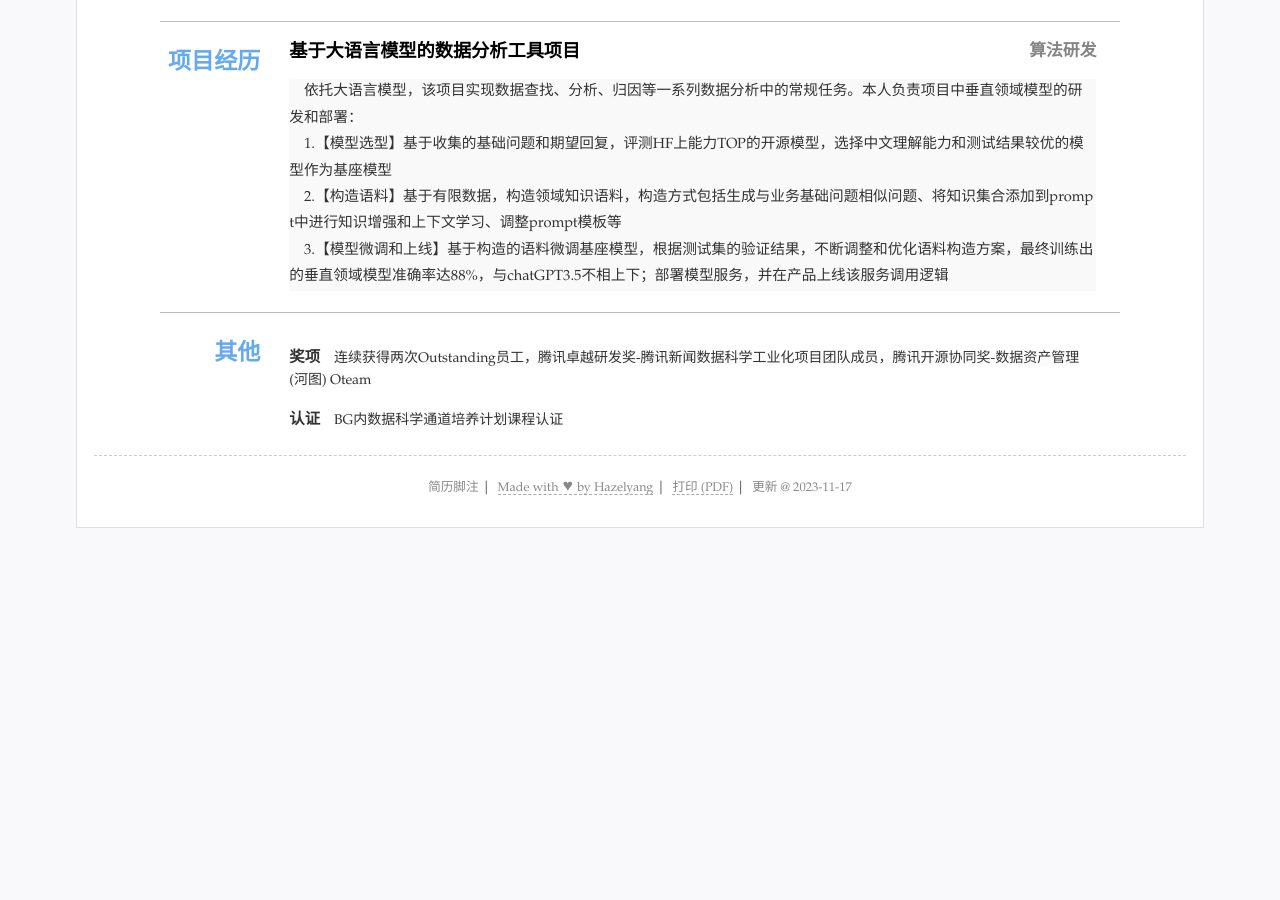
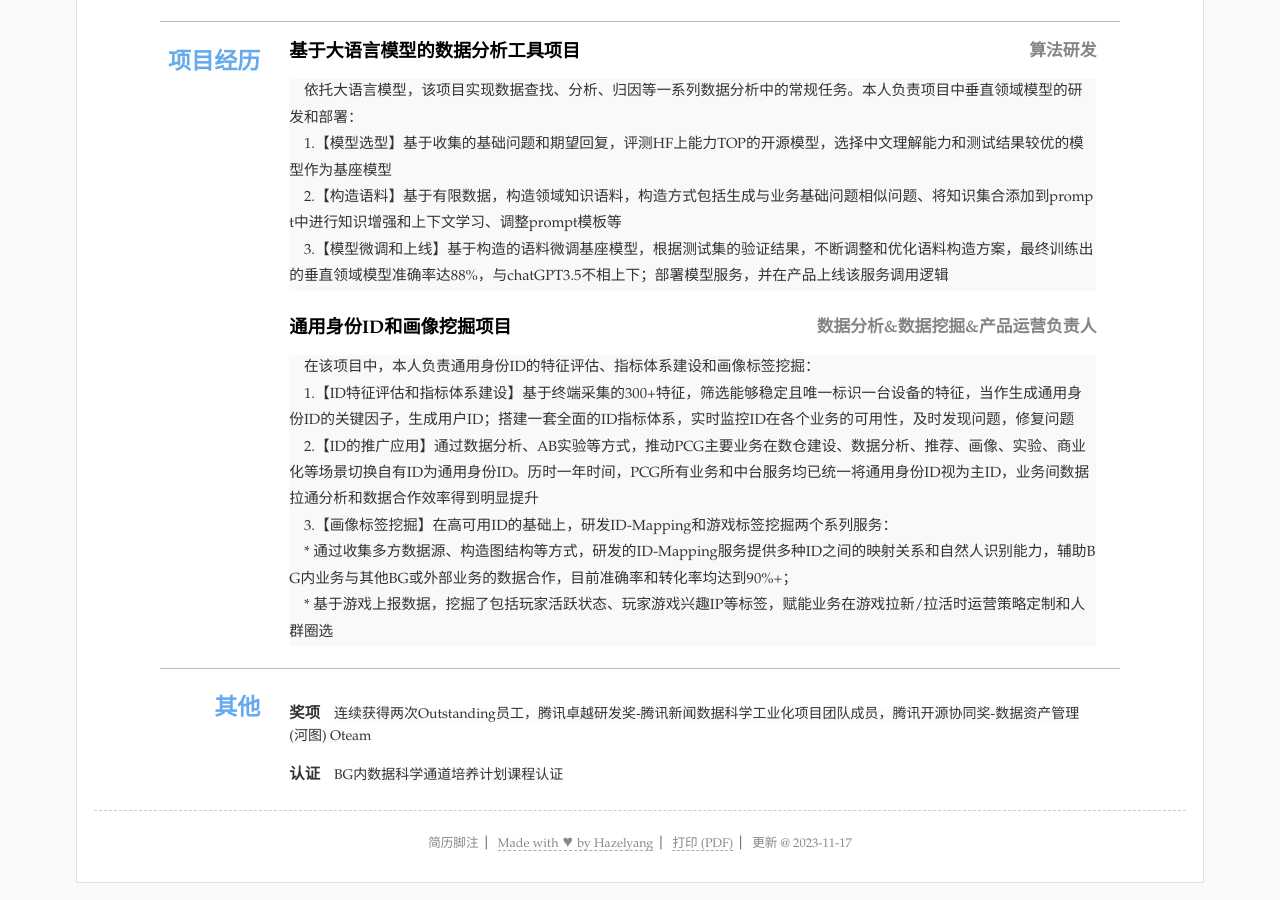
Before and after one commit to wenruity/resume1, a Jekyll site: the page built from index.html, in a window 1280 px wide and 900 px high, scrolled down 1111 px. Built offline with Jekyll 4.4.1, drawn with Linux system fonts in a browser that asks for light colours; before the commit the page ends 1656 px from its top, so only the background shows below that.

Commit message:
Update resume.yml

```diff
--- a/_data/resume.yml
+++ b/_data/resume.yml
@@ -127,20 +127,20 @@ main: #简历主要内容，
 
     sub: 算法研发
 
-#   - title: 通用身份ID和画像挖掘项目
-#     duration:
-#     # tags:
-#     # - Hive
-#     # - Spark
-#     # - 数据分析
-#     # - 数据开发
-#     detail: 在该项目中，本人负责通用身份ID的特征评估、指标体系建设和画像标签挖掘： <br>  &nbsp &nbsp
-#     【ID特征评估和指标体系建设】基于终端采集的300+特征，筛选能够稳定且唯一标识一台设备的特征，当作生成通用身份ID的关键因子，生成用户ID；搭建一套全面的ID指标体系，实时监控ID在各个业务的可用性，及时发现问题，修复问题 <br>  &nbsp &nbsp
-#     【ID的推广应用】通过数据分析、AB实验等方式，推动PCG主要业务在数仓建设、数据分析、推荐、画像、实验、商业化等场景切换自有ID为通用身份ID。历时一年时间，PCG所有业务和中台服务均已统一将通用身份ID视为主ID，业务间数据拉通分析和数据合作效率得到明显提升 <br>  &nbsp &nbsp
-#     【画像标签挖掘】在高可用ID的基础上，研发ID-Mapping和游戏标签挖掘两个系列服务： <br>  &nbsp &nbsp
-#     通过收集多方数据源、构造图结构等方式，研发的ID-Mapping服务提供多种ID之间的映射关系和自然人识别能力，辅助BG内业务与其他BG或外部业务的数据合作，目前准确率和转化率均达到90%+； <br>  &nbsp &nbsp
-#     基于游戏上报数据，挖掘了包括玩家活跃状态、玩家游戏兴趣IP等标签，赋能业务在游戏拉新/拉活时运营策略定制和人群圈选
-#     sub: 数据分析&数据挖掘&产品运营负责人
+  - title: 通用身份ID和画像挖掘项目
+    duration:
+    # tags:
+    # - Hive
+    # - Spark
+    # - 数据分析
+    # - 数据开发
+    detail: 在该项目中，本人负责通用身份ID的特征评估、指标体系建设和画像标签挖掘： <br>  &nbsp &nbsp
+            1.【ID特征评估和指标体系建设】基于终端采集的300+特征，筛选能够稳定且唯一标识一台设备的特征，当作生成通用身份ID的关键因子，生成用户ID；搭建一套全面的ID指标体系，实时监控ID在各个业务的可用性，及时发现问题，修复问题 <br>  &nbsp &nbsp
+            2.【ID的推广应用】通过数据分析、AB实验等方式，推动PCG主要业务在数仓建设、数据分析、推荐、画像、实验、商业化等场景切换自有ID为通用身份ID。历时一年时间，PCG所有业务和中台服务均已统一将通用身份ID视为主ID，业务间数据拉通分析和数据合作效率得到明显提升 <br>  &nbsp &nbsp
+            3.【画像标签挖掘】在高可用ID的基础上，研发ID-Mapping和游戏标签挖掘两个系列服务： <br>  &nbsp &nbsp
+              * 通过收集多方数据源、构造图结构等方式，研发的ID-Mapping服务提供多种ID之间的映射关系和自然人识别能力，辅助BG内业务与其他BG或外部业务的数据合作，目前准确率和转化率均达到90%+； <br>  &nbsp &nbsp
+              * 基于游戏上报数据，挖掘了包括玩家活跃状态、玩家游戏兴趣IP等标签，赋能业务在游戏拉新/拉活时运营策略定制和人群圈选
+    sub: 数据分析&数据挖掘&产品运营负责人
 
 #   - title: 稽核反作弊项目
 #     # summary: Projects' introduction or summary
```
